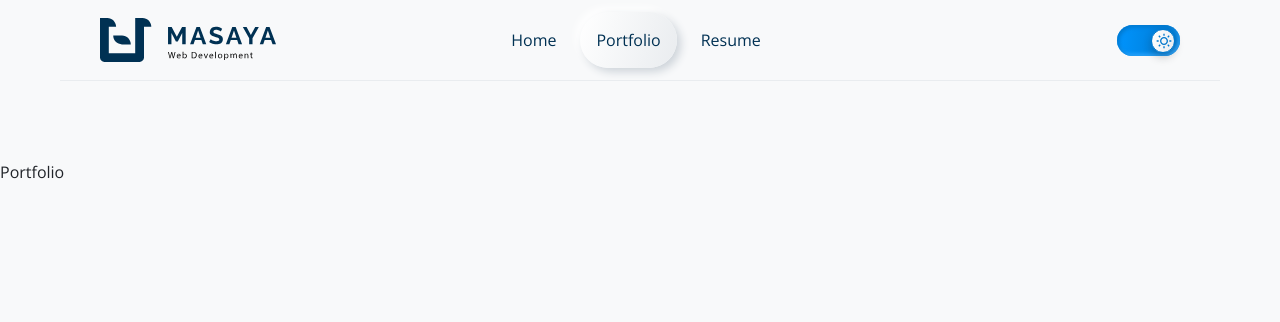
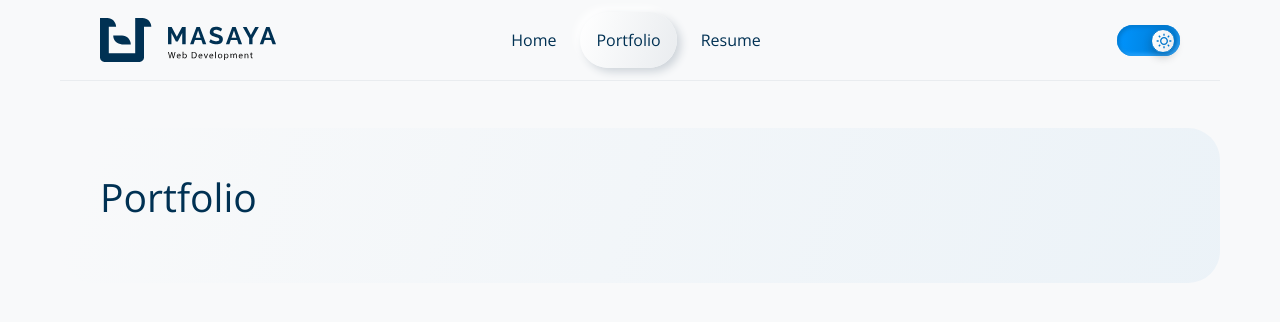
Before and after one commit to masayaShinoda/masaya-sveltekit-portfolio, a SvelteKit app: page /portfolio in a window 1280 px wide. Shown: the top 322 px of the page. Built offline with nearby package versions, Linux system fonts and the light colour scheme; a web font is replaced by a local one.

Commit message:
add portf page

```diff
--- a/src/lib/components/layout/ReusableLayout.svelte
+++ b/src/lib/components/layout/ReusableLayout.svelte
@@ -45,7 +45,7 @@
 
 <Header />
 <main class="min-h-[1440px]">
-	<div class="mx-auto flex w-full flex-col py-28 md:py-40">
+	<div class="mx-auto flex w-full flex-col py-28 md:py-32">
 		<slot />
 	</div>
 </main>
--- /dev/null
+++ b/src/lib/components/portfolio/PortfolioCards.svelte
@@ -0,0 +1,8 @@
+<section
+	class="mx-auto mb-32 flex max-w-content-max flex-col-reverse items-center justify-between gap-6 rounded-xl p-horizontal md:flex-row md:rounded-4xl"
+	style="background: linear-gradient(106.93deg, rgba(255, 255, 255, 0.05) 0%, rgba(0, 119, 204, 0.05) 100%);"
+>
+	<div class="mb-4 flex flex-col items-start md:mb-0 md:max-w-[360px]">
+		<h1 class="mb-4 text-scale-4 text-primary dark:text-secondary-shade-b">Portfolio</h1>
+	</div>
+</section>
--- a/src/routes/portfolio/+page.svelte
+++ b/src/routes/portfolio/+page.svelte
@@ -1 +1,26 @@
-<h1>Portfolio</h1>
+<script>
+    import PortfolioCards from '$lib/components/portfolio/PortfolioCards.svelte'
+</script>
+
+<svelte:head>
+	<title>Portfolio | Masaya Shida</title>
+	<meta name="description" content="Cambodia-based web developer and designer." /><meta
+		name="keywords"
+		content="masayashida, masaya shida, shida masaya, masaya shida portfolio, projects by masaya shida"
+	/><meta property="og:type" content="website" /><meta
+		property="og:title"
+		content="Masaya Shida"
+	/><meta property="og:description" content="Cambodia-based web developer and designer." /><meta
+		property="og:image"
+		content="/images/banner-logo-margins.png"
+	/><meta property="twitter:card" content="summary_large_image" /><meta
+		property="twitter:title"
+		content="Masaya Shida"
+	/><meta
+		property="twitter:description"
+		content="Cambodia-based web developer and designer."
+	/><meta property="twitter:image" content="/images/banner-logo-margins.png" />
+</svelte:head>
+<div>
+    <PortfolioCards />
+</div>
```
